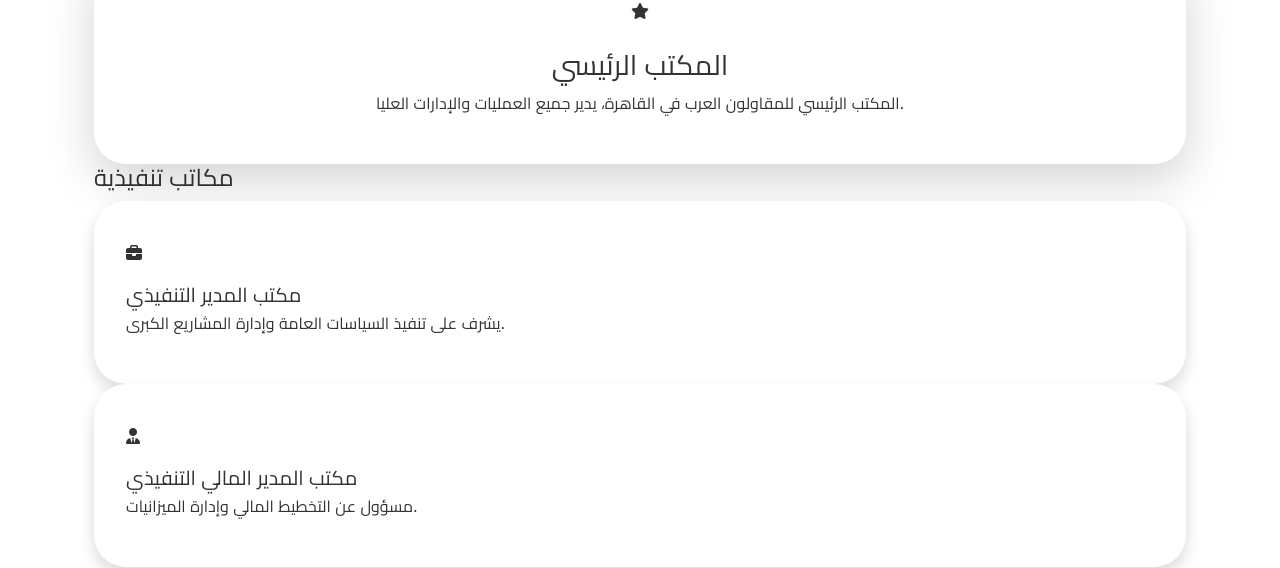
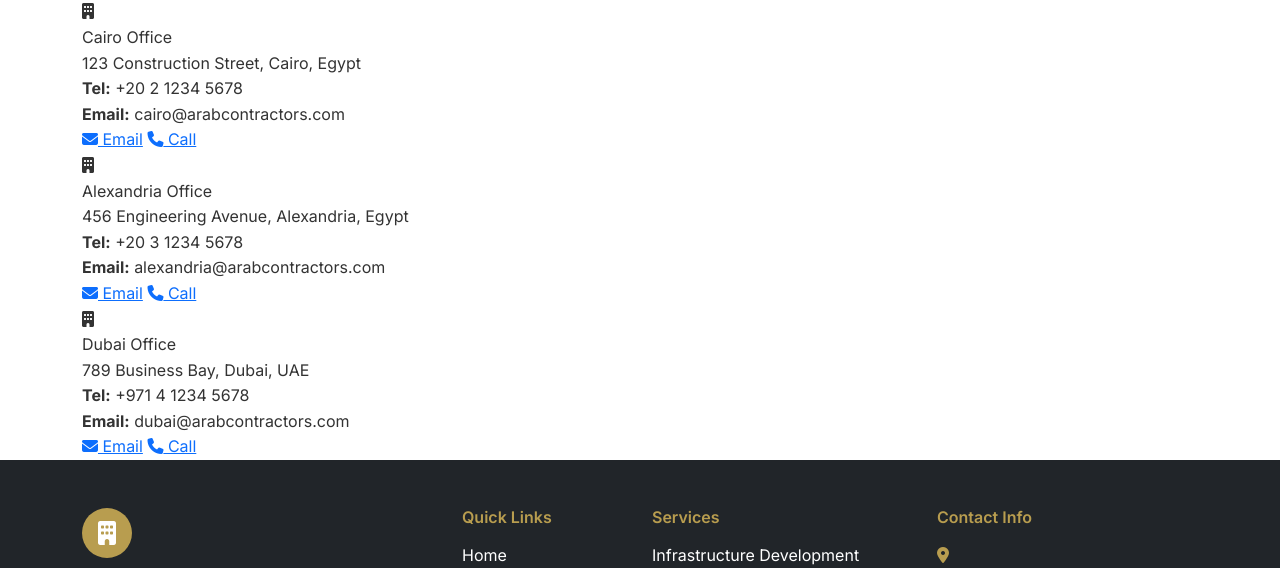
Before and after one commit to ahmedalaa404/arab_contractors_portal, a plain HTML site: page offices.html in a window 1280 px wide. Shown: the part 87-655 px from the top of the page. Drawn offline with nearby package versions, Linux system fonts and the light colour scheme.

Commit message:
Update navigation links in index.html and offices.html for improved routing; replace placeholder links with direct file references and clean up unused styles.

```diff
--- a/offices.html
+++ b/offices.html
@@ -14,85 +14,15 @@
     <link href="https://unpkg.com/aos@2.3.1/dist/aos.css" rel="stylesheet">
     <!-- Custom CSS -->
     <link rel="stylesheet" href="style.css">
-    <style>
-        /* New Office Style */
-        .office-list-section {
-            background: linear-gradient(120deg, #f8f9fa 60%, #e9ecef 100%);
-            padding: 60px 0 80px 0;
-        }
-        .office-list-grid {
-            display: grid;
-            grid-template-columns: repeat(auto-fit, minmax(320px, 1fr));
-            gap: 2.5rem;
-            align-items: stretch;
-        }
-        .office-list-item {
-            background: #fff;
-            border-radius: 2rem;
-            box-shadow: 0 8px 32px rgba(0,0,0,0.08);
-            padding: 2.5rem 2rem 2rem 2rem;
-            position: relative;
-            transition: box-shadow 0.3s, transform 0.3s;
-            overflow: hidden;
-        }
-        .office-list-item:hover {
-            box-shadow: 0 16px 48px rgba(184,157,79,0.18);
-            transform: translateY(-8px) scale(1.03);
-        }
-        .office-list-icon {
-            width: 70px;
-            height: 70px;
-            background: linear-gradient(135deg, #b89d4f, #e6c97a);
-            border-radius: 50%;
-            display: flex;
-            align-items: center;
-            justify-content: center;
-            color: #fff;
-            font-size: 2.2rem;
-            margin-bottom: 1.5rem;
-            box-shadow: 0 4px 16px rgba(184,157,79,0.12);
-        }
-        .office-list-title {
-            font-size: 1.5rem;
-            font-weight: 700;
-            color: #222;
-            margin-bottom: 0.5rem;
-        }
-        .office-list-location {
-            color: #b89d4f;
-            font-weight: 600;
-            margin-bottom: 1.2rem;
-        }
-        .office-list-details {
-            font-size: 1.05rem;
-            color: #444;
-            margin-bottom: 0.5rem;
-        }
-        .office-list-contact {
-            margin-top: 1.2rem;
-        }
-        .office-list-contact a {
-            color: #b89d4f;
-            text-decoration: none;
-            font-weight: 600;
-            margin-right: 1.2rem;
-            transition: color 0.2s;
-        }
-        .office-list-contact a:hover {
-            color: #222;
-        }
-        @media (max-width: 600px) {
-            .office-list-grid {
-                grid-template-columns: 1fr;
-            }
-        }
-    </style>
+
 </head>
 <body>
     <!-- Header/Navbar (copied from index.html) -->
+    <!-- Header/Navbar -->
     <nav id="mainNavbar" class="navbar navbar-expand-lg fixed-top">
         <div class="container">
-            <a class="navbar-brand d-flex align-items-center" href="index.html#home">
+            <!-- Logo and Brand -->
+            <a class="navbar-brand d-flex align-items-center" href="#home">
                 <div class="logo-container me-3 bg-white">
                     <div class="logo-animated-container">
                         <img src="logo.png" alt="logo" class="img-fluid">
@@ -103,22 +33,26 @@
                     <div class="ar-text"><span id="animated-arabic-name"></span></div>
                 </div>
             </a>
+
+            <!-- Mobile Toggle -->
             <button class="navbar-toggler" type="button" data-bs-toggle="collapse" data-bs-target="#navbarNav">
                 <span class="navbar-toggler-icon"></span>
             </button>
+
+            <!-- Navigation Links -->
             <div class="collapse navbar-collapse" id="navbarNav">
                 <ul class="navbar-nav ms-auto mb-2 mb-lg-0">
                     <li class="nav-item">
-                        <a class="nav-link" href="index.html#home" data-i18n="nav.home">Home</a>
+                        <a class="nav-link active" href="#home" data-i18n="nav.home">Home</a>
                     </li>
                     <li class="nav-item">
-                        <a class="nav-link" href="index.html#about" data-i18n="nav.about">About</a>
+                        <a class="nav-link" href="#about" data-i18n="nav.about">About</a>
                     </li>
                     <li class="nav-item">
                         <a class="nav-link" href="leadership.html" data-i18n="nav.leadership">Leadership</a>
                     </li>
                     <li class="nav-item">
-                        <a class="nav-link" href="index.html#sustainability" data-i18n="nav.sustainability">Sustainability</a>
+                        <a class="nav-link" href="#sustainability" data-i18n="nav.sustainability">Sustainability</a>
                     </li>
                     <li class="nav-item dropdown">
                         <a class="nav-link dropdown-toggle" href="#" role="button" data-bs-toggle="dropdown" aria-expanded="false" data-i18n="nav.contact">
@@ -133,7 +67,7 @@
                                 </a>
                             </li>
                             <li>
-                                <a class="dropdown-item active" href="offices.html">
+                                <a class="dropdown-item" href="#offices">
                                     <span class="en-text">Offices</span>
                                     <span class="ar-text">المكاتب</span>
                                 </a>
@@ -141,6 +75,8 @@
                         </ul>
                     </li>
                 </ul>
+
+                <!-- Language and Theme Toggles -->
                 <div class="navbar-controls d-flex align-items-center ms-3 text-white" >
                     <button id="langToggle" class="btn btn-outline-light btn-sm me-2" title="Toggle Language">
                         <span class="en-text">AR</span>
@@ -154,54 +90,16 @@
         </div>
     </nav>
 
-    <!-- Offices Grouped Section (Arabic, Tailwind CSS) -->
-    <section class="py-12 bg-gray-50" id="grouped-offices">
-      <div class="container mx-auto px-4">
-        <h2 class="text-3xl font-bold text-center mb-10 text-yellow-700">المكاتب</h2>
-        <!-- Main Office -->
-        <div class="mb-12">
-          <div class="flex flex-col items-center">
-            <div class="office-list-item aos-init aos-animate bg-white rounded-2xl shadow-lg p-8 w-full max-w-xl flex flex-col items-center text-center hover:shadow-2xl transition">
-              <div class="mb-4 text-4xl text-yellow-600"><i class="fas fa-star"></i></div>
-              <h3 class="text-2xl font-bold mb-2 text-yellow-800">المكتب الرئيسي</h3>
-              <p class="text-gray-700">المكتب الرئيسي للمقاولون العرب في القاهرة، يدير جميع العمليات والإدارات العليا.</p>
-            </div>
-          </div>
-        </div>
-        <!-- Executive Offices -->
-        <div class="mb-10">
-          <h4 class="text-xl font-semibold mb-6 text-yellow-700 text-right pr-2">مكاتب تنفيذية</h4>
-          <div class="grid grid-cols-1 md:grid-cols-2 gap-8">
-            <div class="office-list-item aos-init aos-animate bg-white rounded-xl shadow p-6 flex flex-col hover:shadow-lg transition">
-              <div class="mb-3 text-3xl text-blue-600"><i class="fas fa-briefcase"></i></div>
-              <h5 class="text-lg font-bold mb-1 text-blue-800">مكتب المدير التنفيذي</h5>
-              <p class="text-gray-600">يشرف على تنفيذ السياسات العامة وإدارة المشاريع الكبرى.</p>
-            </div>
-            <div class="office-list-item aos-init aos-animate bg-white rounded-xl shadow p-6 flex flex-col hover:shadow-lg transition">
-              <div class="mb-3 text-3xl text-blue-600"><i class="fas fa-user-tie"></i></div>
-              <h5 class="text-lg font-bold mb-1 text-blue-800">مكتب المدير المالي التنفيذي</h5>
-              <p class="text-gray-600">مسؤول عن التخطيط المالي وإدارة الميزانيات.</p>
-            </div>
-          </div>
-        </div>
-        <!-- Non-Executive Offices -->
-        <div>
-          <h4 class="text-xl font-semibold mb-6 text-yellow-700 text-right pr-2">مكاتب غير تنفيذية</h4>
-          <div class="grid grid-cols-1 md:grid-cols-2 gap-8">
-            <div class="office-list-item aos-init aos-animate bg-white rounded-xl shadow p-6 flex flex-col hover:shadow-lg transition">
-              <div class="mb-3 text-3xl text-green-600"><i class="fas fa-users"></i></div>
-              <h5 class="text-lg font-bold mb-1 text-green-800">مكتب الموارد البشرية</h5>
-              <p class="text-gray-600">يهتم بتطوير الموظفين وإدارة شؤونهم.</p>
-            </div>
-            <div class="office-list-item aos-init aos-animate bg-white rounded-xl shadow p-6 flex flex-col hover:shadow-lg transition">
-              <div class="mb-3 text-3xl text-green-600"><i class="fas fa-balance-scale"></i></div>
-              <h5 class="text-lg font-bold mb-1 text-green-800">مكتب الشؤون القانونية</h5>
-              <p class="text-gray-600">يتولى متابعة القضايا القانونية وحماية مصالح الشركة.</p>
-            </div>
-          </div>
-        </div>
-      </div>
-    </section>
+
+
+
+
+
+
+
+
+
+
 
     <!-- Offices List Section (new style) -->
     <section class="office-list-section">
```
Also changed, not shown: index.html (+1 -1 lines).
